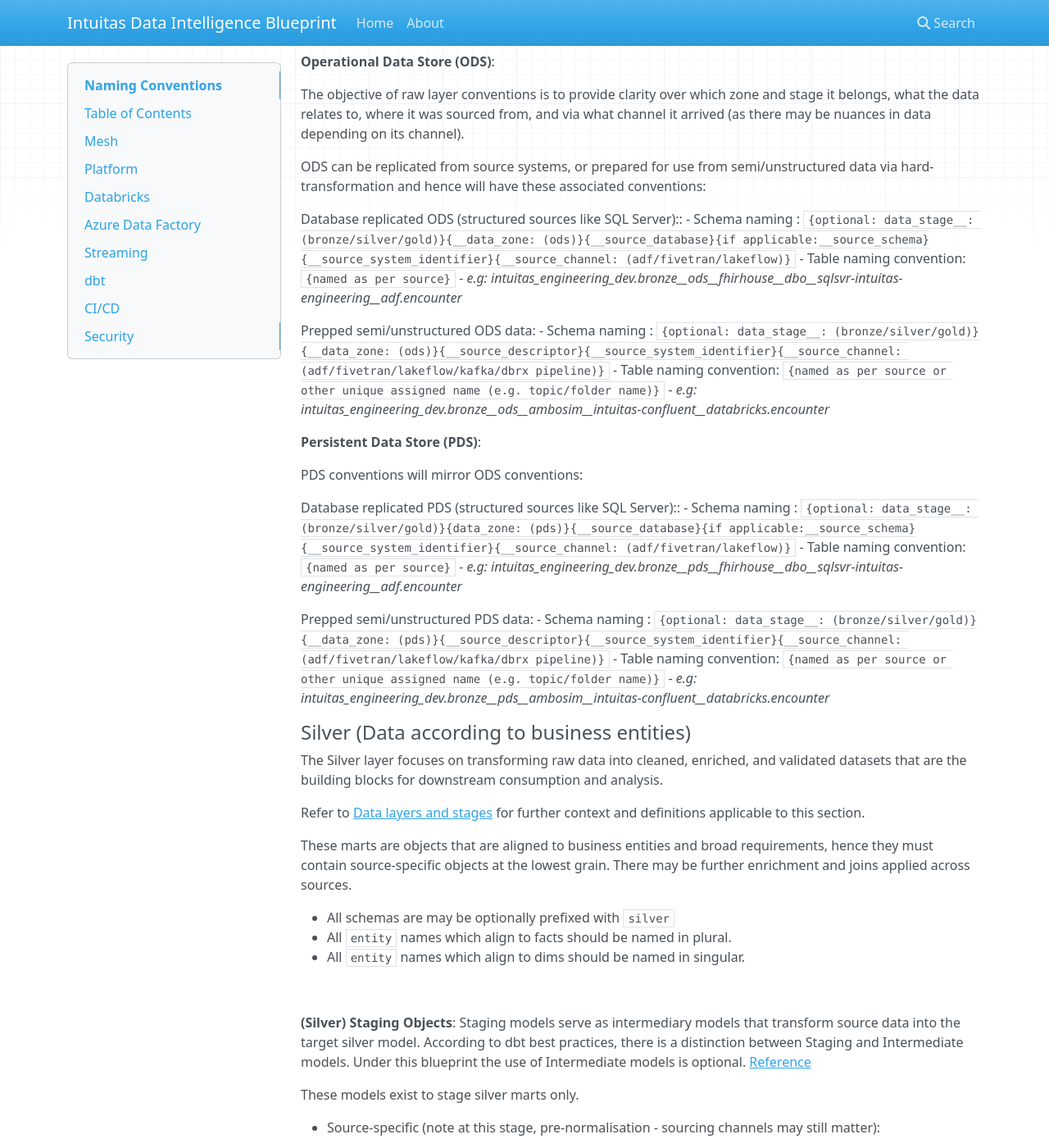
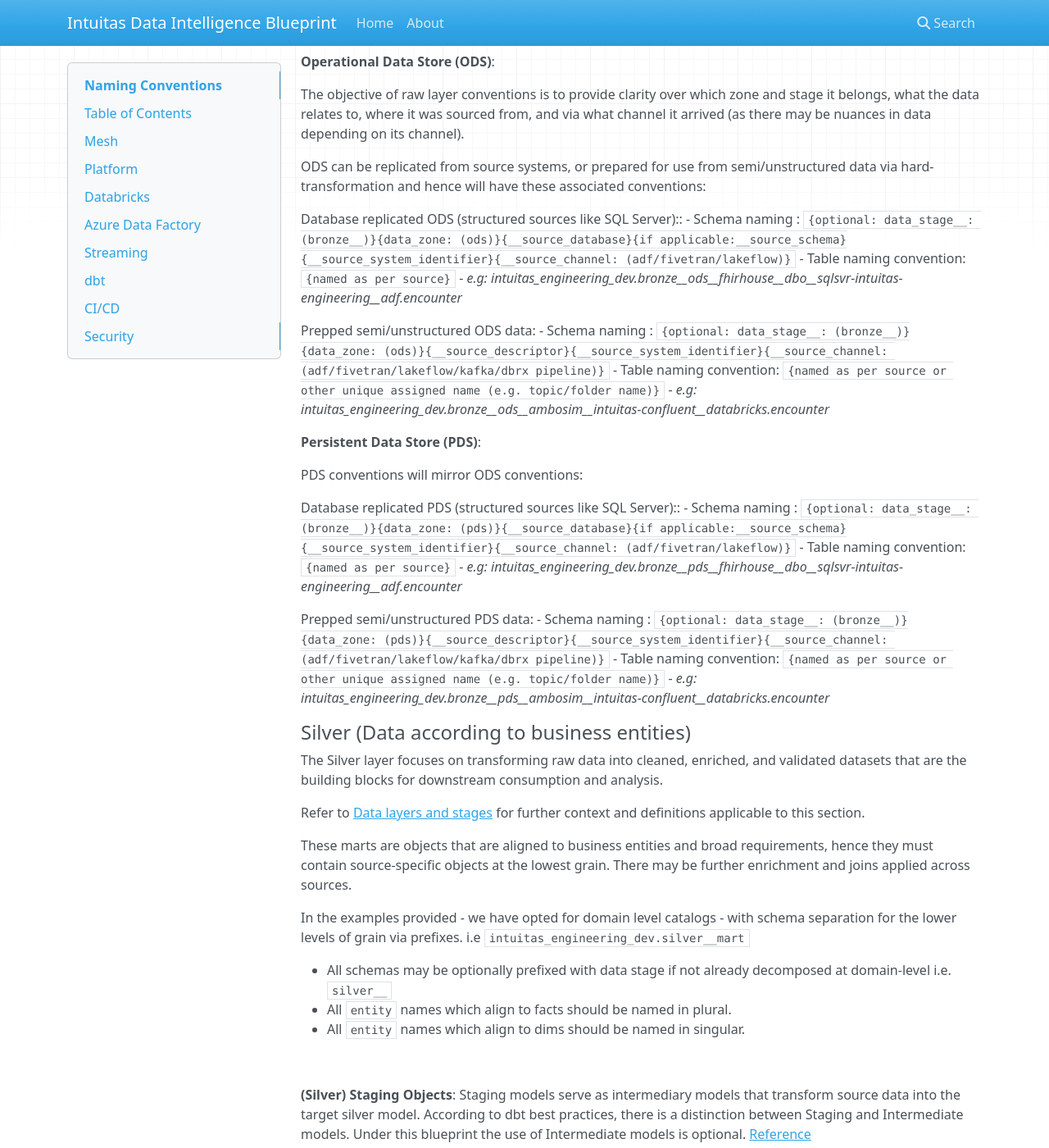
Before and after one commit to bensonchoyintuitas/intuitas_knowledgebase, an MkDocs documentation site: the page built from docs/naming_standards_and_conventions.md, in a window 1280 px wide and 1400 px high, scrolled down 5595 px. Shown: the whole window at 82% size. Built offline with MkDocs 1.6.1, drawn with Linux system fonts in a browser that asks for light colours; nearby versions of some CDN libraries; some of the changed text lies outside the part shown.

Commit message:
update marts

```diff
--- a/docs/naming_standards_and_conventions.md
+++ b/docs/naming_standards_and_conventions.md
@@ -233,7 +233,7 @@
 
 All schemas  may be optionally prefixed with data stage if not already decomposed at domain-level i.e. `bronze__`
 
-In the examples provided - we have opted for domain level - with schema separation for the lower levels of grain via prefixes. i.e `intuitas_engineering_dev.bronze__ods__fhirhouse__dbo__lakeflow`
+In the examples provided - we have opted for domain level catalogs - with schema separation for the lower levels of grain via prefixes. i.e `intuitas_engineering_dev.bronze__ods__fhirhouse__dbo__lakeflow`
 
 **Persistent Landing**:
 - N/A (see file naming)
@@ -245,12 +245,12 @@
 ODS can be replicated from source systems, or prepared for use from semi/unstructured data via hard-transformation and hence will have these associated conventions:
 
 Database replicated ODS (structured sources like SQL Server)::
-- Schema naming : `{optional: data_stage__: (bronze/silver/gold)}{__data_zone: (ods)}{__source_database}{if applicable:__source_schema}{__source_system_identifier}{__source_channel: (adf/fivetran/lakeflow)}`
+- Schema naming : `{optional: data_stage__: (bronze__)}{data_zone: (ods)}{__source_database}{if applicable:__source_schema}{__source_system_identifier}{__source_channel: (adf/fivetran/lakeflow)}`
 - Table naming convention: `{named as per source}`
 - *e.g: intuitas_engineering_dev.bronze__ods__fhirhouse__dbo__sqlsvr-intuitas-engineering__adf.encounter*
 
 Prepped  semi/unstructured ODS data:
-- Schema naming : `{optional: data_stage__: (bronze/silver/gold)}{__data_zone: (ods)}{__source_descriptor}{__source_system_identifier}{__source_channel: (adf/fivetran/lakeflow/kafka/dbrx pipeline)}`
+- Schema naming : `{optional: data_stage__: (bronze__)}{data_zone: (ods)}{__source_descriptor}{__source_system_identifier}{__source_channel: (adf/fivetran/lakeflow/kafka/dbrx pipeline)}`
 - Table naming convention: `{named as per source or other unique assigned name (e.g. topic/folder name)}`
 - *e.g: intuitas_engineering_dev.bronze__ods__ambosim__intuitas-confluent__databricks.encounter*
 
@@ -260,12 +260,12 @@
 PDS conventions will mirror ODS conventions:
 
 Database replicated PDS (structured sources like SQL Server)::
-- Schema naming : `{optional: data_stage__: (bronze/silver/gold)}{data_zone: (pds)}{__source_database}{if applicable:__source_schema}{__source_system_identifier}{__source_channel: (adf/fivetran/lakeflow)}`
+- Schema naming : `{optional: data_stage__: (bronze__)}{data_zone: (pds)}{__source_database}{if applicable:__source_schema}{__source_system_identifier}{__source_channel: (adf/fivetran/lakeflow)}`
 - Table naming convention: `{named as per source}`
 - *e.g: intuitas_engineering_dev.bronze__pds__fhirhouse__dbo__sqlsvr-intuitas-engineering__adf.encounter*
 
 Prepped  semi/unstructured PDS data:
-- Schema naming : `{optional: data_stage__: (bronze/silver/gold)}{__data_zone: (pds)}{__source_descriptor}{__source_system_identifier}{__source_channel: (adf/fivetran/lakeflow/kafka/dbrx pipeline)}`
+- Schema naming : `{optional: data_stage__: (bronze__)}{data_zone: (pds)}{__source_descriptor}{__source_system_identifier}{__source_channel: (adf/fivetran/lakeflow/kafka/dbrx pipeline)}`
 - Table naming convention: `{named as per source or other unique assigned name (e.g. topic/folder name)}`
 - *e.g: intuitas_engineering_dev.bronze__pds__ambosim__intuitas-confluent__databricks.encounter*
 
@@ -277,7 +277,9 @@
 
 These marts are objects that are aligned to business entities and broad requirements, hence they must contain source-specific objects at the lowest grain. There may be further enrichment and joins applied across sources.
 
-- All schemas are may be optionally prefixed with `silver`
+In the examples provided - we have opted for domain level catalogs - with schema separation for the lower levels of grain via prefixes. i.e `intuitas_engineering_dev.silver__mart`
+
+- All schemas  may be optionally prefixed with data stage if not already decomposed at domain-level i.e. `silver__`
 - All `entity` names which align to facts should be named in plural.
 - All `entity` names which align to dims should be named in singular.
 
@@ -290,7 +292,7 @@
 
 - Source-specific (note at this stage, pre-normalisation - sourcing channels may still matter):
 
-   - Schema naming convention: `stg{__source_system_identifier}{optional:__source_channel}`
+   - Schema naming convention: `{optional: data_stage__: (silver__)}{data_zone: (stg)}{__source_system_identifier}{optional:__source_channel}`
    - Object naming convention: `{entity}{__object_description}{__n}{__transformation}{optional:__source_system_identifier}{optional:__source_channel}`
    - *e.g: intuitas_corporate_dev.stg__new_finance_system__adf.accounts__01_renamed_and_typed*
    - *e.g: intuitas_corporate_dev.stg__new_finance_system__adf.accounts__02_cleaned*
@@ -298,7 +300,7 @@
 
 - Non-source specific:
 
-   - Schema naming convention: `stg{optional: __domain name}{optional: __subdomain name(s)}`
+   - Schema naming convention: `{optional: data_stage__: (silver__)}{data_zone: (stg)}{optional: __domain name}{optional: __subdomain name(s)}`
    - Object naming convention to align with target mart: `stg__(optional:dim/fact){_entity}{__object_description}{__n}{__transformation}`
    - *e.g: intuitas_corporate_dev.stg.accounts__01_deduped*
    - *e.g: intuitas_corporate_dev.stg.accounts__02_business_validated*
@@ -317,11 +319,12 @@
 <br>
 
 **(Silver) Base Information Marts**:
+
 Final products after staging:
 
 - Source-specific (note at this stage, post-normalisation - sourcing channels should not differ so may need merging or unioning):
 
-   - Schema naming convention: `mart{__source_system_identifier}{optional:__source_channel}`
+   - Schema naming convention: `{optional: data_stage__: (silver__)}{data_zone: (mart)}{__source_system_identifier}{optional:__source_channel}`
    - Object naming convention: `(optional:dim/fact){__entity / __object_description}{optional:__source_system_identifier}{optional:__source_channel}`
    - *e.g: intuitas_corporate_dev.mart__new_finance_system__adf.payment*
    - *e.g: intuitas_corporate_dev.mart__new_finance_system__adf.account*
@@ -329,7 +332,7 @@
 
 - Non-source specific:
 
-   - Schema naming convention: `mart{optional: __domain name}{optional: __subdomain name(s)}`
+   - Schema naming convention: `{optional: data_stage__: (silver__)}{data_zone: (mart)}{optional: __domain name}{optional: __subdomain name(s)}`
    - Object naming convention: `(optional:dim/fact){__unified entity / __object_description}`
    - *e.g: intuitas_corporate_dev.mart.account* (unified)
    - *e.g: intuitas_corporate_dev.mart__corporate__finance.account* (unified)
@@ -371,7 +374,9 @@
 
 Refer to [Data layers and stages](level_2.md#data-layers-and-stages) for further context and definitions applicable to this section.
 
-- All schemas are may be optionally prefixed with `gold`
+In the examples provided - we have opted for domain level catalogs - with schema separation for the lower levels of grain via prefixes. i.e `intuitas_clinical_dev.gold__mart`
+
+- All schemas  may be optionally prefixed with data stage if not already decomposed at domain-level i.e. `gold__`
 - All `entity` names which align to facts should be named in plural.
 - All `entity` names which align to dims should be named in singular.
 
@@ -383,8 +388,10 @@
 
 These models exist to stage gold marts.
 
-- Schema naming convention: `stg{optional: __domain name}{optional: __subdomain name(s)}`
-- Object naming convention to align to target mart: `(optional: dim/fact){__entity / __product description}{__n}{__transformation}`
+- Schema naming convention: `{optional: data_stage__: (gold__)}{data_zone: (stg)}{optional: __domain name}{optional: __subdomain name(s)}`
+- Dimension naming convention: `dim{__entity / __product description} (optional: __{source_system_identifier}__{source_channel}){__n}{__transformation}`
+- Fact naming convention: `fact{__entity / __product description} (optional: __{source_system_identifier}__{source_channel}){__n}{__transformation}`
+- Denormalized (One Big Table) Object naming convention: `{entity / product description} (optional: __{source_system}__{source_channel}){__n}{__transformation}`
 - *e.g: intuitas_corporate_dev.stg.fact__late_payments__01__pivoted_by_order*
 - *e.g: intuitas_corporate_dev.stg__corporate.fact__late_payments__01__pivoted_by_order*
 - *e.g: intuitas_corporate_dev.stg__corporate__finance.fact__late_payments__01__pivoted_by_order*
@@ -393,7 +400,7 @@
 
 **(Gold) Information Marts**:
 
-- Schema naming convention: `mart{optional: __domain name}{optional: __subdomain name(s)}`
+- Schema naming convention: `{optional: data_stage__: (gold__)}{data_zone: (mart)}{optional: __domain name}{optional: __subdomain name(s)}`
 - Dimension naming convention: `dim{__entity / __product description} (optional: __{source_system}__{source_channel})`
 - Fact naming convention: `fact{__entity / __product description} (optional: __{source_system}__{source_channel})`
 - Denormalized (One Big Table) Object naming convention: `{entity / product description} (optional: __{source_system}__{source_channel})`
```
Also changed, not shown: site/index.html, site/naming_standards_and_conventions/index.html, site/search/search_index.json.
